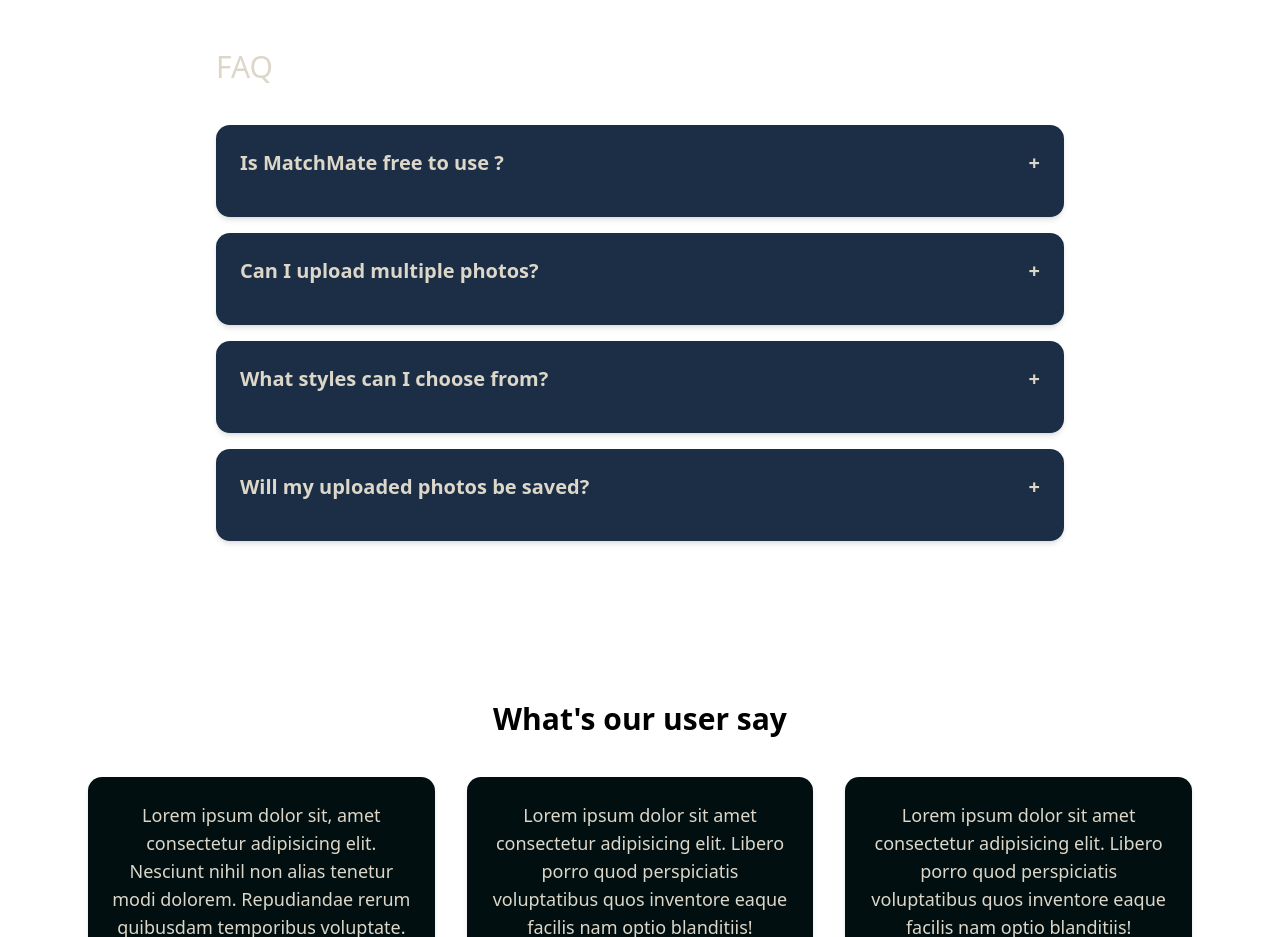
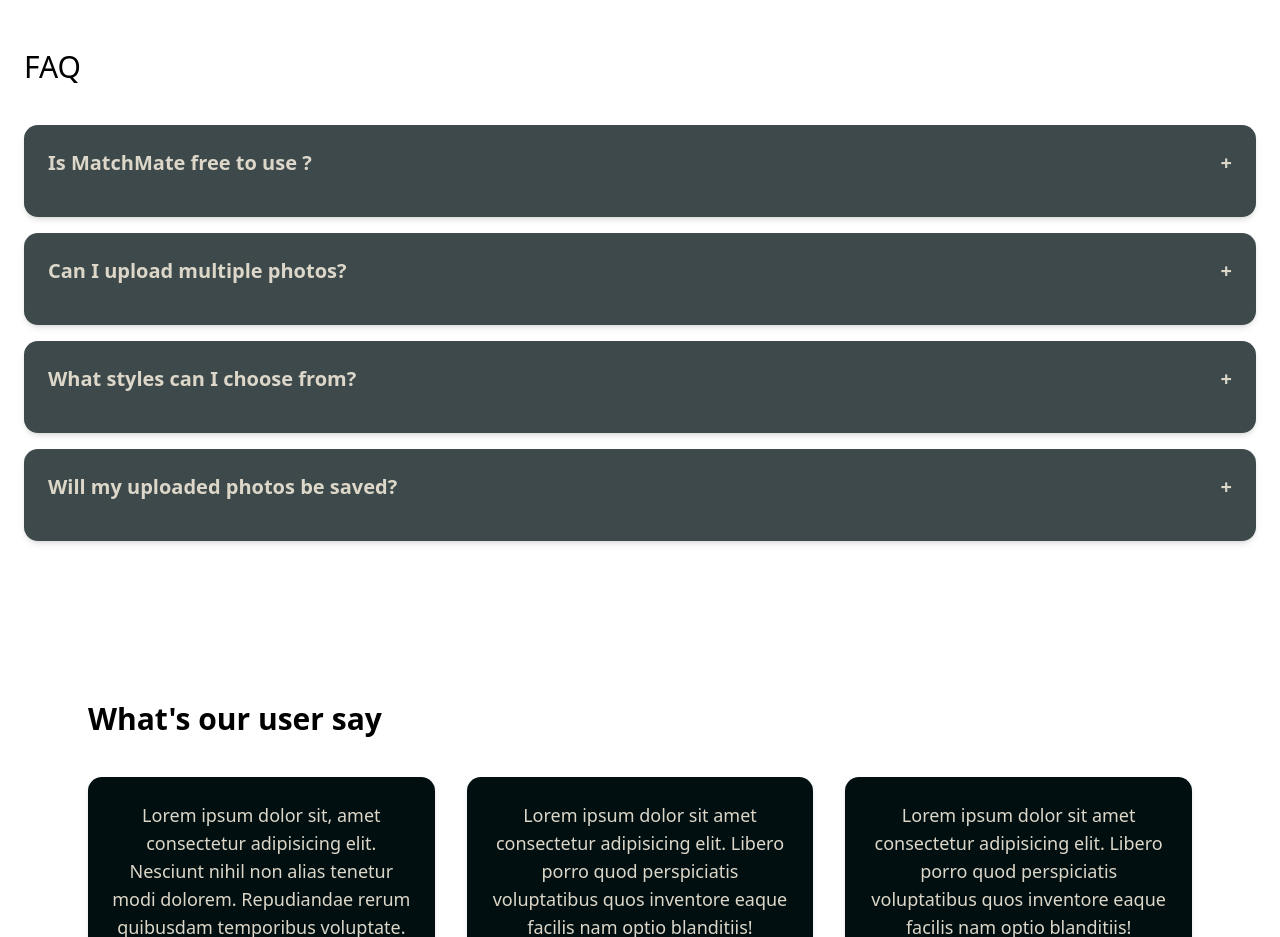
Before and after one commit to KooroshFarv/matchMate, a Next.js app: page / in a window 1280 px wide. Shown: the part 980-1917 px from the top of the page. Built offline with nearby package versions, Linux system fonts and the light colour scheme.

Commit message:
color palette Faq

```diff
--- a/app/components/Faq.tsx
+++ b/app/components/Faq.tsx
@@ -32,11 +32,11 @@
     return (
 
              <section className="w-full py-20  text-[#DCD7C9]">
-             <div className="max-w-4xl mx-auto px-6">
-             <h2 className="text-3xl text-left mb-10">FAQ</h2>
+             <div className="max-w-7xl mx-auto px-6">
+             <h2 className="text-3xl text-left text-black mb-10">FAQ</h2>
              <div className="space-y-4">
                 {faq.map((item, index) => (
-                    <div key={index} className="bg-[#1B2E45] rounded-xl p-6 cursor-pointer shadow-md hover:shadow-lg transition-all"
+                    <div key={index} className="bg-[#011112c2] rounded-xl p-6 cursor-pointer shadow-md hover:shadow-lg transition-all"
                     onClick={() => toggle(index)}
                     >
                         <h3 className="text-xl font-semibold flex justify-between items-center">
--- a/app/components/Footer.tsx
+++ b/app/components/Footer.tsx
@@ -22,7 +22,7 @@
           <Link href="https://instagram.com/originalmedic" target="_blank" rel="noopener noreferrer" className="text-[#DCD7C9] hover:text-[#DCD7C9]/70 transition">
             <FaInstagram size={24} />
           </Link>
-          <Link href="https:www.linkedin.com/in/koorosh-farvardin"
+          <Link href="https://www.linkedin.com/in/koorosh-farvardin"
           target="_blank" rel="noopener noreferrer" className="text-[#DCD7C9] hover:text-[#DCD7C9]/70 transition">
             <FaLinkedin size={24} />
           </Link>
--- a/app/components/Testimonial.tsx
+++ b/app/components/Testimonial.tsx
@@ -3,7 +3,7 @@
         <>
         <section className="w-full py-20 text-[#DCD7C9]">
         <div className="max-w-6xl mx-auto px-6 text-center">
-            <h2 className="text-3xl text-black mb-10 font-bold">What's our user say</h2>
+            <h2 className="text-3xl text-black text-left mb-10 font-bold">What's our user say</h2>
             <div className="grid grid-cols-1 md:grid-cols-3 gap-8">
             <div className="bg-[#010f10]  p-6 rounded-xl shadow-md hover:scale-105 transition-transform">
             <p className="text-lg b-4">Lorem ipsum dolor sit, amet consectetur adipisicing elit. Nesciunt nihil non alias tenetur modi dolorem. Repudiandae rerum quibusdam temporibus voluptate.</p>
```
